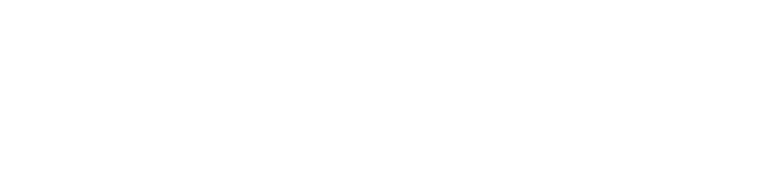
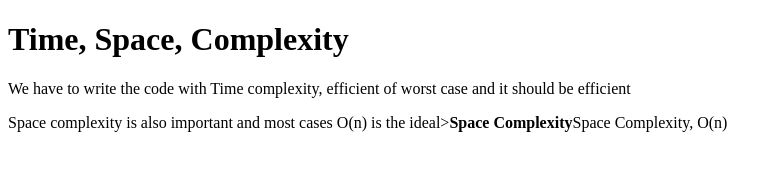
Before and after one commit to acciojob/time-and-space-complexity-akp98, a website: page main.html in a window 1280 px wide. Shown: the whole page, without its empty margins (0-782 px from the left). Drawn offline with Linux system fonts and the light colour scheme.

Commit message:
created a submission

```diff
--- a/main.html
+++ b/main.html
@@ -8,6 +8,10 @@
 
 <body>
 	<!-- the entire body must be written by student -->
+	<h1>Time, Space, Complexity</h1>
+
+	<p>We have to write the code with Time complexity, efficient of worst case and it should be efficient</p>
+	<p>Space complexity is also important and most cases O(n) is the ideal><b>Space Complexity</b>Space Complexity, O(n)</b></p>
     <script type="text/javascript" src="./script.js">
 </script>
 
```
